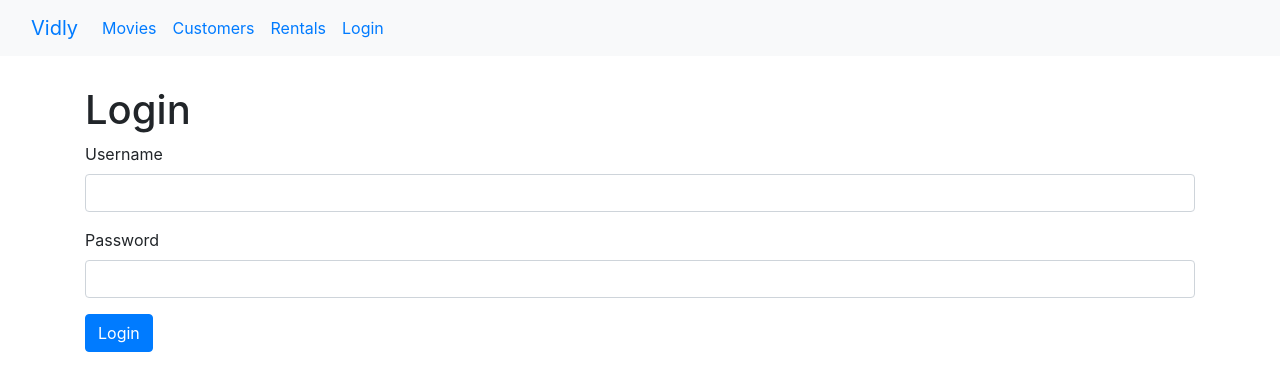
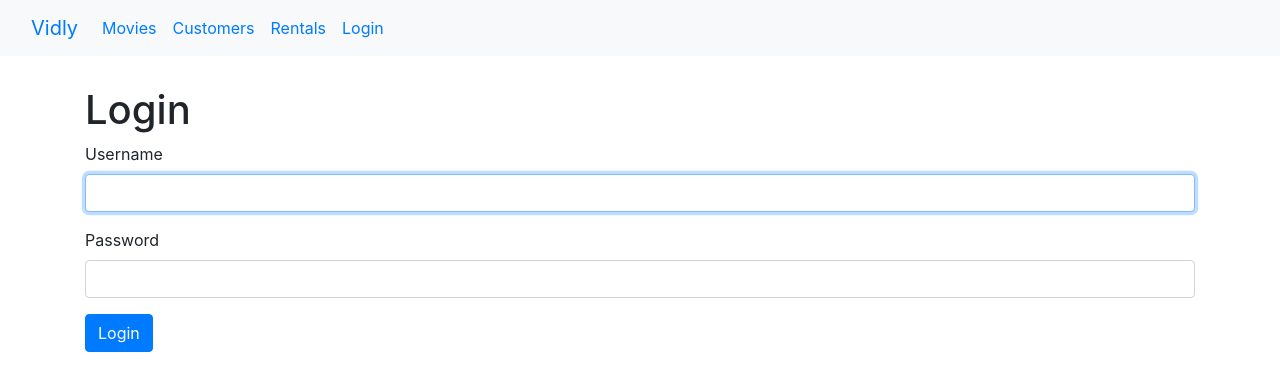
Before and after one commit to mykfrost/vidly, a React (Create React App) app: page /login in a window 1280 px wide. Shown: the top 390 px of the page. Built offline with nearby package versions, Linux system fonts and the light colour scheme.

Commit message:
Adding events on submit button

```diff
--- a/src/components/loginForm.jsx
+++ b/src/components/loginForm.jsx
@@ -1,19 +1,33 @@
 import React, { Component } from 'react';
 
 class LoginForm extends Component {
+    username = React.createRef();
+// password = React.createRef();
 
+    componentDidMount(){
+        this.username.current.focus();
+    }
+
+
+    handleSubmit = e => {
+        e.preventDefault();
+        //call the server, save changes & redirect user
+       // console.log('Submitted');
+      const username =  this.username.current.value;
+       // const password =  this.password.current.value;
+    };
     render() {
         return (
             <div>
                 <h1>Login</h1>
-                <form >
+                <form onSubmit={this.handleSubmit}>
                     <div className="form-group">
                     <label htmlFor="username">Username</label>
-                    <input id="username" type="text" className="form-control" />
+                    <input ref={this.username} id="username" type="text" className="form-control" />
                     </div>
                     <div className="form-group">
                     <label htmlFor="password">Password </label>
-                    <input id="password" type="text" className="form-control" />
+                    <input ref={this.password} id="password" type="text" className="form-control" />
                     </div>
                     <button className="btn btn-primary">Login</button>
                 </form>
```
